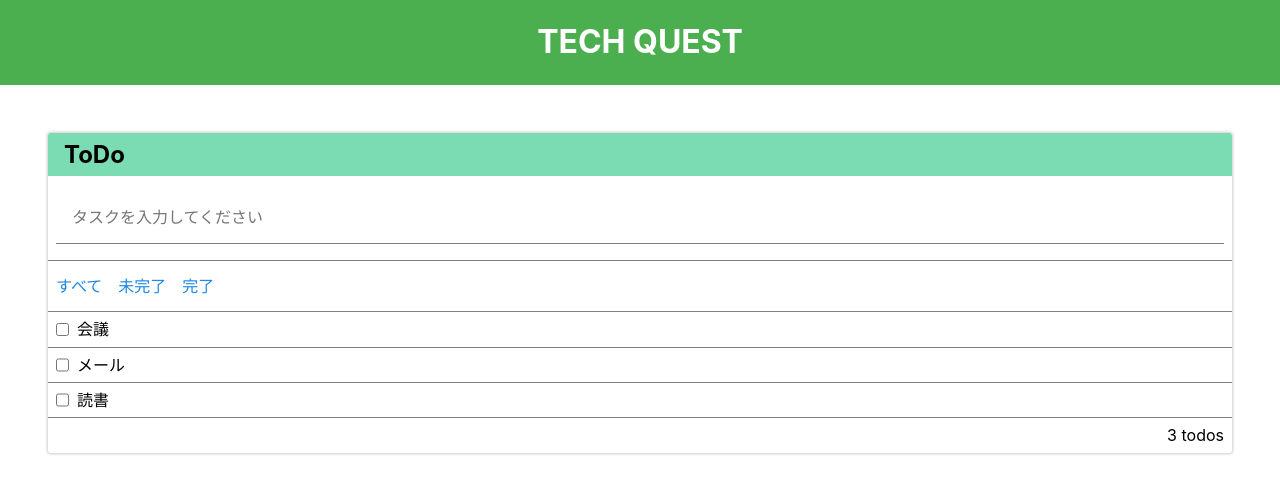
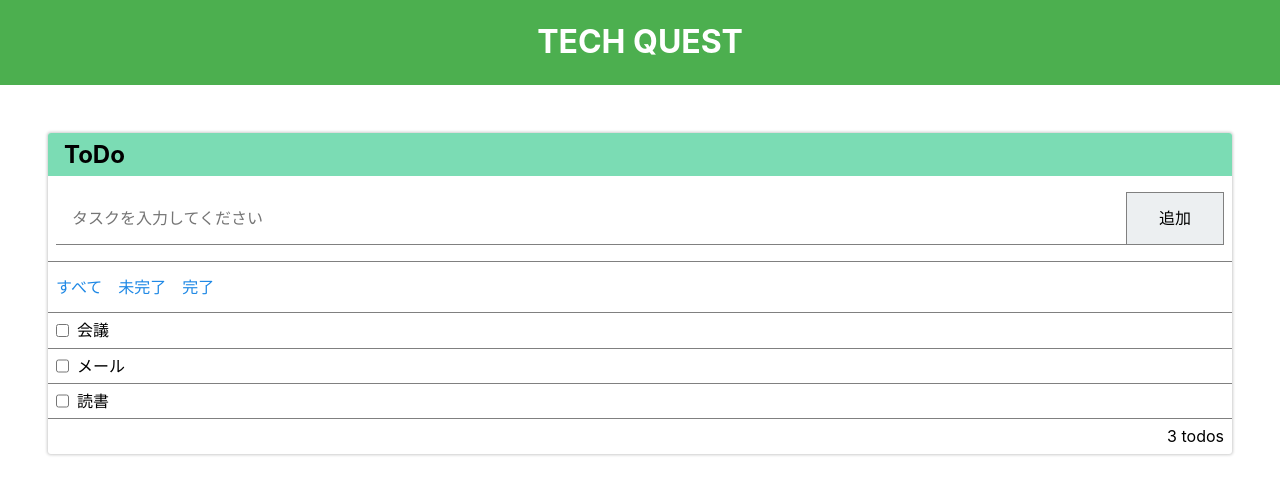
Before and after one commit to tech-quest/sample-next-todo, a Next.js app: page / in a window 1280 px wide. Shown: the top 494 px of the page. Built offline with nearby package versions, Linux system fonts and the light colour scheme.

Commit message:
refactor: add submit button

```diff
--- a/src/pages/index.tsx
+++ b/src/pages/index.tsx
@@ -10,8 +10,11 @@ const Home: NextPage = () => {
         </div>
         <div className="panelBody">
           <div className={styles.inputField}>
-            <form noValidate>
+            <form noValidate className={styles.form}>
               <input className={styles.input} placeholder="タスクを入力してください" type="text" name="task" />
+              <button type="submit" className={styles.formButton}>
+                追加
+              </button>
             </form>
           </div>
           <div className="todo">
--- a/src/styles/Home.module.css
+++ b/src/styles/Home.module.css
@@ -15,6 +15,10 @@
   margin-bottom: 0;
 }
 
+.form {
+  display: flex;
+}
+
 .inputField {
   padding: 1em 0.5em;
   border-bottom: 1px solid grey;
@@ -24,6 +28,15 @@
   padding: 1em;
   border: none;
   border-bottom: 1px solid grey;
+}
+
+.formButton {
+  padding: 1em 2em;
+  white-space: nowrap;
+  border: 1px solid grey;
+  border-radius: none;
+  background-color: #eceff1;
+  cursor: pointer;
 }
 
 .checkbox {
```
